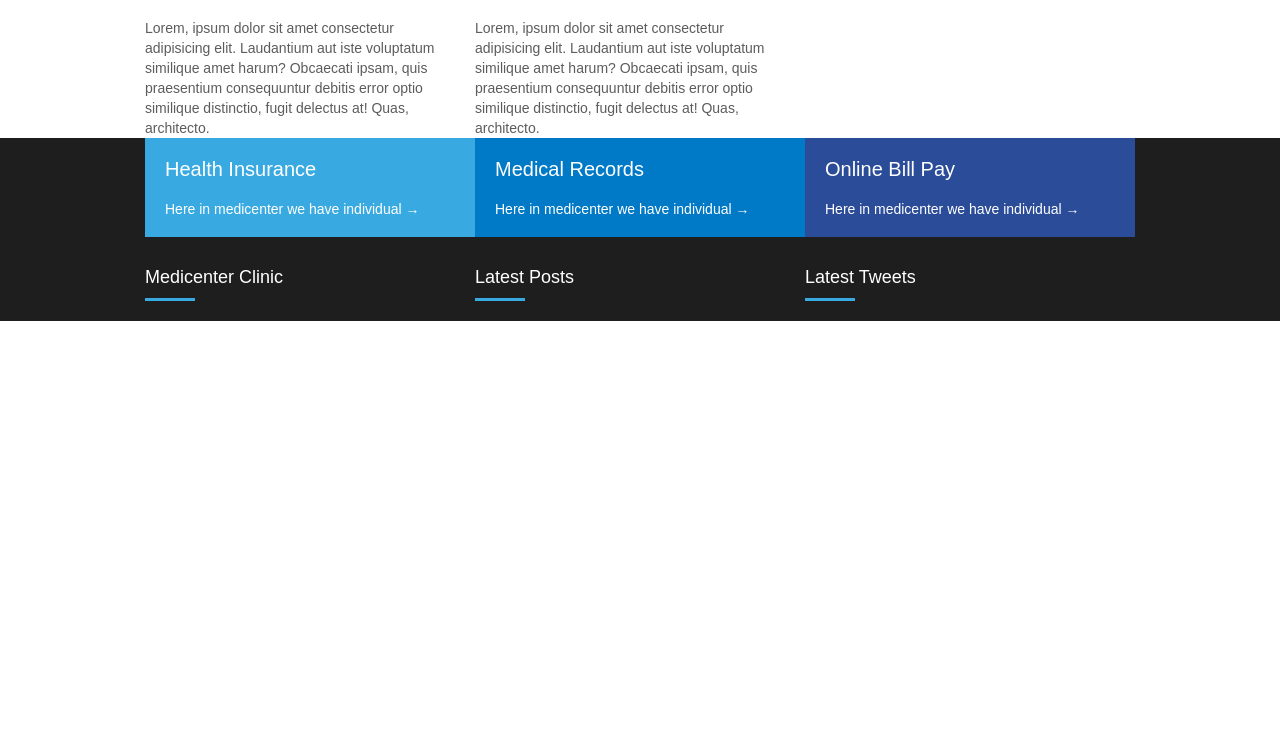
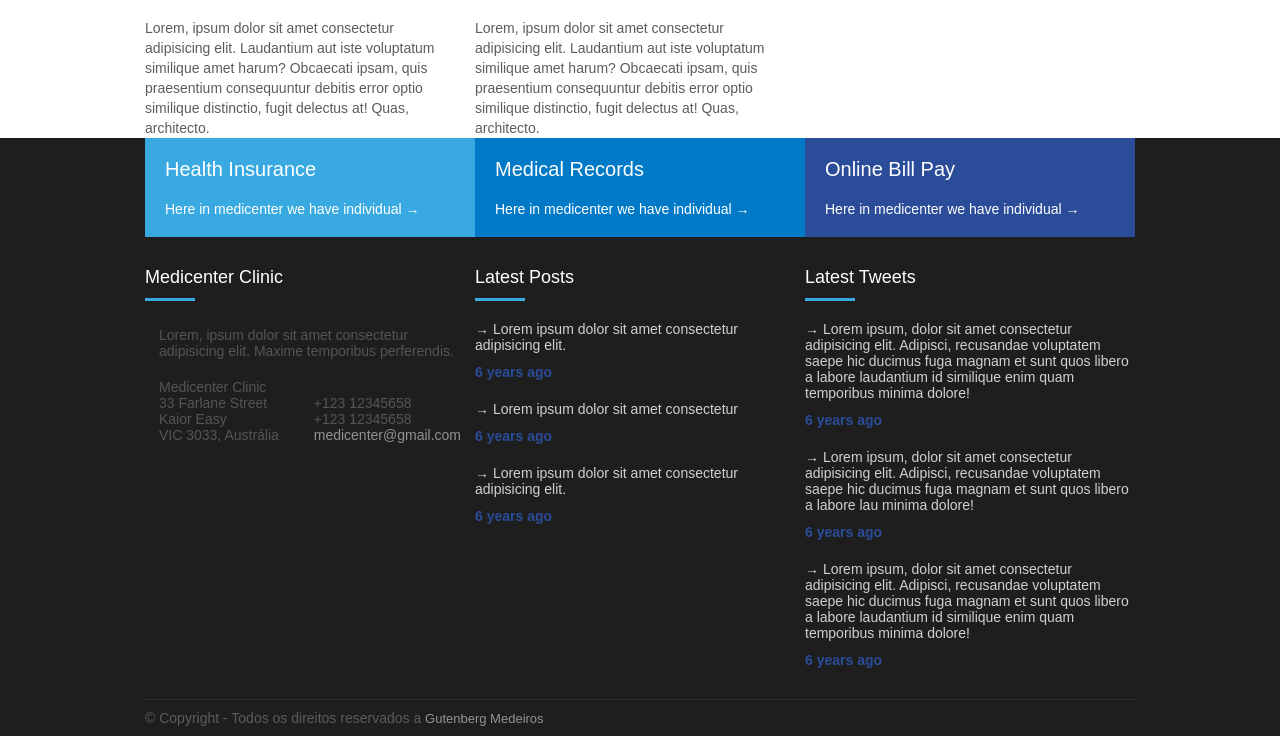
Before and after one commit to GutenbergDev/medcenter, a plain HTML site: page index.html in a window 1280 px wide. Shown: the part 1700-2436 px from the top of the page. Before the commit the page ends 2021 px from the top, so only its background shows below. Drawn offline with Linux system fonts and the light colour scheme.

Commit message:
Terminado toda a área do footer

```diff
--- a/assets/css/style.css
+++ b/assets/css/style.css
@@ -390,3 +390,68 @@ footer {
     font-size: 18px;
     font-weight: normal;
 }
+
+.wiget_footer_body {
+    color: #555555;
+    font-size: 14px;
+    padding: 6px;
+    margin: 8px;
+}
+
+.widget_corp {
+    display: flex;
+    margin-top: 20px;
+    flex-direction: column;
+}
+
+.widget_corp2 {
+    display: flex;
+    flex-direction: row;
+    justify-content: space-between;
+}
+
+.widget_corp2 a {
+    text-decoration: none;
+    color: #949393;
+}
+
+.widget_corp2 a:hover {
+    text-decoration: underline;
+    color: #949393;
+}
+
+.footer_areaitem .wiget_footer_body {
+    flex-direction: column;
+}
+
+.widget_areaitem_card {
+    font-size: 14px;
+    color: #d1d1d1;
+    margin-bottom: 10px;
+    margin-top: 20px;
+}
+
+.widget_footer_body2 a {
+    color: #2b4c99;
+    text-decoration: none;
+    font-size: 14px;
+    font-weight: bold;
+}
+
+.footer_copy {
+    border-top: 1px solid #2e2e2e;
+    font-size: 14px;
+    padding: 10px 0px;
+    color: #5c5c5c;
+    margin-top: 30px;
+}
+
+.footer_copy a {
+    text-decoration: none;
+    color: #949393;
+    font-size: 13px;
+}
+
+.footer_copy a:hover {
+    text-decoration: underline;
+}
--- a/index.html
+++ b/index.html
@@ -252,12 +252,44 @@
                             <div class="widget_title_bar"></div>
                         </div>
                     </div>
+                    <div class="wiget_footer_body">
+                        <div class="wiget_footer_body_text">Lorem, ipsum dolor sit amet consectetur adipisicing elit. Maxime temporibus perferendis.</div>
+                        <div class="widget_corp">
+                            <div class="widget_corp_title">Medicenter Clinic</div>
+                            <div class="widget_corp2">
+                                <div class="widget_corp_text">
+                                    <div class="widget_corp_conteudo">33 Farlane Street</div>
+                                    <div class="widget_corp_conteudo">Kaior Easy</div>
+                                    <div class="widget_corp_conteudo">VIC 3033, Austrália</div>
+                                </div>
+                                <div class="widget_corp_text2">
+                                    <div class="widget_corp_conteudo">+123 12345658</div>
+                                    <div class="widget_corp_conteudo">+123 12345658</div>
+                                    <div class="widget_corp_conteudo"><a href="#">medicenter@gmail.com</a></div>
+                                </div>
+                            </div>
+                        </div>
+                    </div>
                 </div>
                 <div class="footer_areaitem">
                     <div class="widget">
                         <div class="widget_title">
                             <div class="widget_title_text">Latest Posts</div>
                             <div class="widget_title_bar"></div>
+                        </div>
+                        <div class="widget_footer_body">
+                            <div class="widget_footer_body2">
+                                <div class="widget_areaitem_card">&rarr; Lorem ipsum dolor sit amet consectetur adipisicing elit.</div>
+                                <a href="#">6 years ago</a>
+                            </div>
+                            <div class="widget_footer_body2">
+                                <div class="widget_areaitem_card">&rarr; Lorem ipsum dolor sit amet consectetur</div>
+                                <a href="#">6 years ago</a>
+                            </div>
+                            <div class="widget_footer_body2">
+                                <div class="widget_areaitem_card">&rarr; Lorem ipsum dolor sit amet consectetur adipisicing elit.</div>
+                                <a href="#">6 years ago</a>
+                            </div>
                         </div>
                     </div>
                 </div>
@@ -267,8 +299,26 @@
                             <div class="widget_title_text">Latest Tweets</div>
                             <div class="widget_title_bar"></div>
                         </div>
+                        <div class="widget_footer_body">
+                            <div class="widget_footer_body2">
+                                <div class="widget_areaitem_card">&rarr; Lorem ipsum, dolor sit amet consectetur adipisicing elit. Adipisci, recusandae voluptatem saepe hic ducimus fuga magnam et sunt quos libero a labore laudantium id similique enim quam temporibus minima dolore!</div>
+                                <a href="#">6 years ago</a>
+                            </div>
+                            <div class="widget_footer_body2">
+                                <div class="widget_areaitem_card">&rarr; Lorem ipsum, dolor sit amet consectetur adipisicing elit. Adipisci, recusandae voluptatem saepe hic ducimus fuga magnam et sunt quos libero a labore lau minima dolore!</div>
+                                <a href="#">6 years ago</a>
+                            </div>
+                            <div class="widget_footer_body2">
+                                <div class="widget_areaitem_card">&rarr; Lorem ipsum, dolor sit amet consectetur adipisicing elit. Adipisci, recusandae voluptatem saepe hic ducimus fuga magnam et sunt quos libero a labore laudantium id similique enim quam temporibus minima dolore!</div>
+                                <a href="#">6 years ago</a>
+                            </div>
+                        </div>
                     </div>
                 </div>
+            </div>
+
+            <div class="footer_copy">
+                &copy;  Copyright - Todos os direitos reservados a <a href="https://github.com/GutenbergDev">Gutenberg Medeiros</a>
             </div>
         </div>
     </footer>
```
